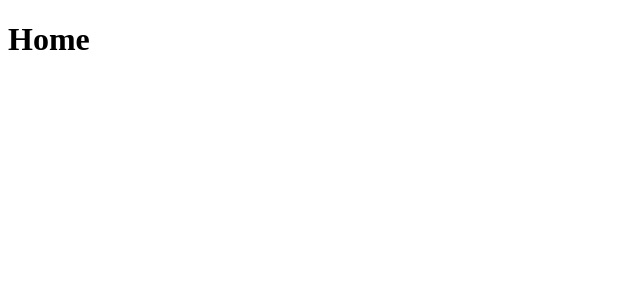
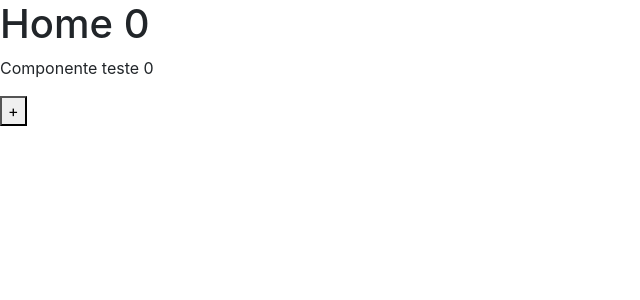
Before and after one commit to luizfonsecaa/dev-foody-app, a React (Create React App) app: page / in a window 1280 px wide. Shown: the top 300 px of the page, without its empty margins (0-640 px from the left). Built offline with nearby package versions, Linux system fonts and the light colour scheme.

Commit message:
implementacao rotas

```diff
--- a/src/App.js
+++ b/src/App.js
@@ -1,4 +1,5 @@
 import React from 'react';
 import Routes from './routes/routes'
+import 'bootstrap/dist/css/bootstrap.min.css';
 
 export default () => <Routes />
--- /dev/null
+++ b/src/components/home/teste.js
@@ -0,0 +1,17 @@
+import React from 'react'
+
+export default (props) => {
+    const soma = () => {
+        props.addNum(10)
+    }
+
+
+    return (
+        <>
+            <p>Componente  teste { props.numero } </p>
+            <button onClick={soma}>+</button>
+        </>
+
+
+    )
+}
--- a/src/pages/Home.js
+++ b/src/pages/Home.js
@@ -1,9 +1,17 @@
-import React from 'react'
+import React, { useState } from 'react'
+import Teste from '../components/home/teste'
 
 export default () => {
+    const [num, setNum] = useState(0)
+
+    const trocaNumero = () => {
+
+    }
+
     return (
-        <React.Fragment>
-            <h1>Home</h1>
-        </React.Fragment>
+        <>
+            <h1>Home {num}</h1>
+            <Teste  numero={num} addNum={trocaNumero} />
+        </>
     )
 }
--- a/src/routes/routes.js
+++ b/src/routes/routes.js
@@ -7,6 +7,7 @@ const Routes = () => (
     <BrowserRouter>
         <Switch>
             <Route exact path="/" component={Home} />
+            <Route exact path="/profile" component={() => <h1>Profile</h1>} />
         </Switch>
     </BrowserRouter>
 )
```
